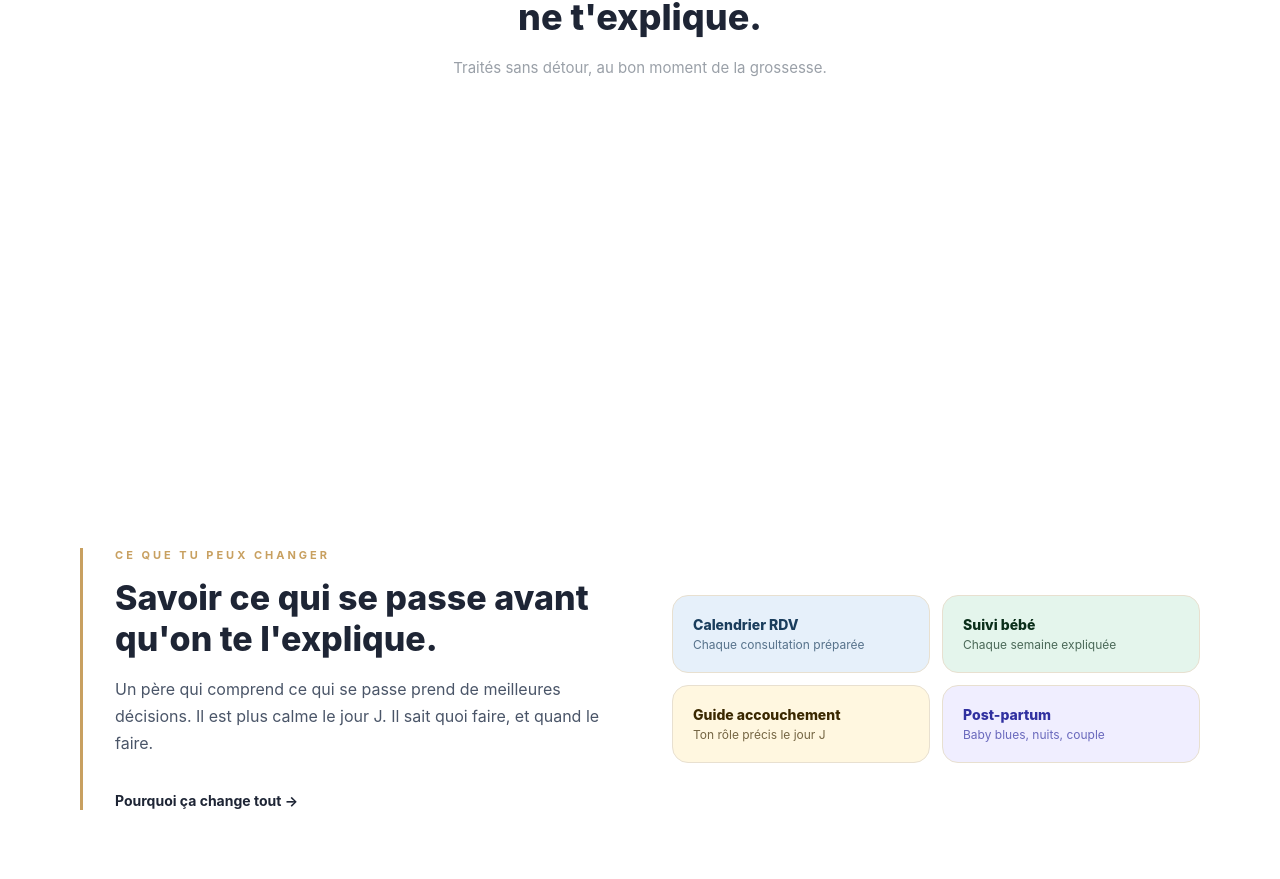
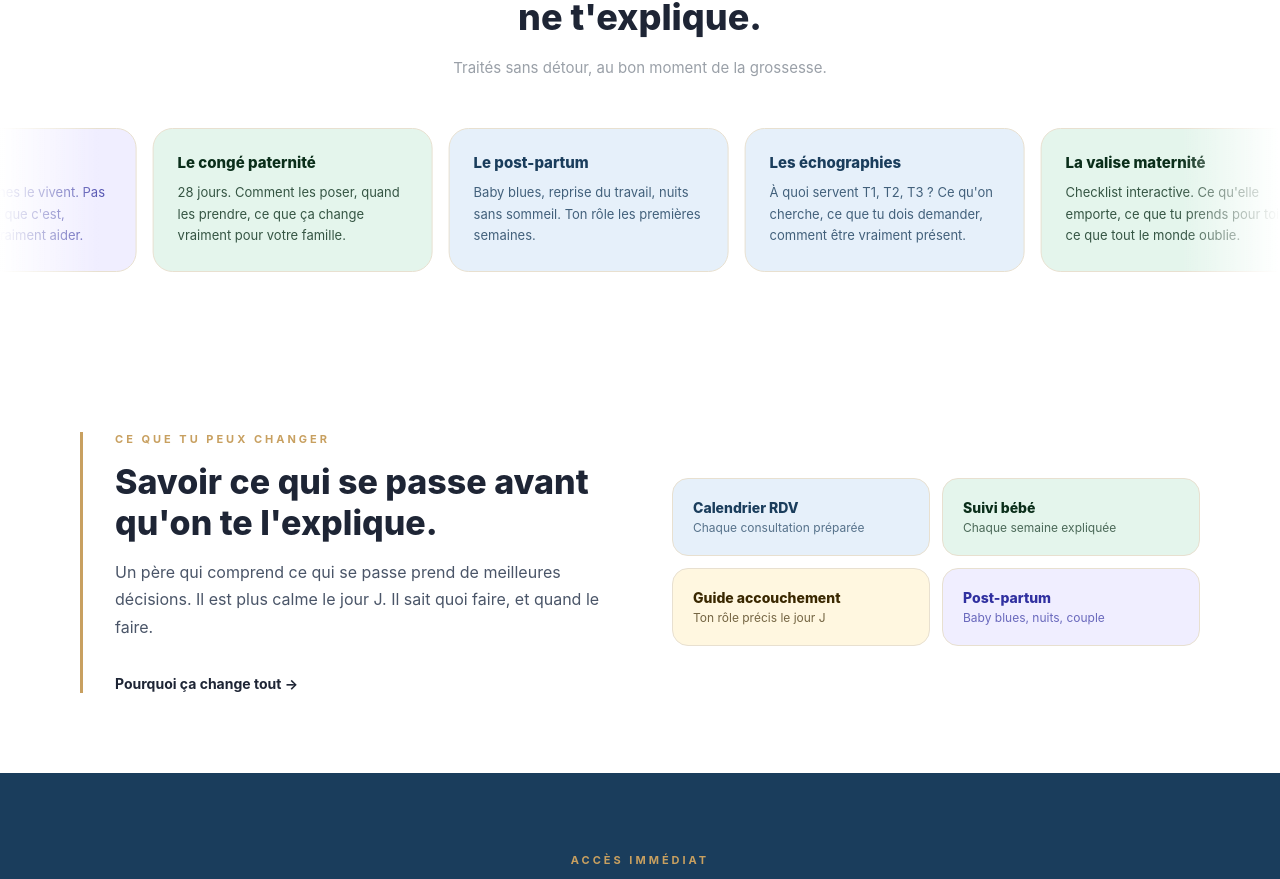
Before and after one commit to Julproject/dadup, a Next.js app: page / in a window 1280 px wide. Shown: the part 1379-2258 px from the top of the page. Built offline with nearby package versions, Linux system fonts and the light colour scheme.

Commit message:
Update page.tsx

```diff
--- a/app/page.tsx
+++ b/app/page.tsx
@@ -186,7 +186,7 @@ export default function Home() {
         </div>
       </section>
 
-      {/* CE QUE PERSONNE NE T'EXPLIQUE — CARROUSEL 3D */}
+      {/* CE QUE PERSONNE NE T'EXPLIQUE — DÉFILEMENT AUTO */}
       <section style={{padding:'80px 0', background:C.white, overflow:'hidden'}}>
         <div style={{textAlign:'center', marginBottom:'48px', padding:'0 40px'}}>
           <p style={{color:C.blue, fontSize:'11px', fontWeight:700, letterSpacing:'3px', textTransform:'uppercase' as const, margin:'0 0 16px'}}>Les sujets traités</p>
@@ -194,43 +194,37 @@ export default function Home() {
           <p style={{color:C.textLight, fontSize:'15px', margin:'0 auto', maxWidth:'480px', lineHeight:1.7}}>Traités sans détour, au bon moment de la grossesse.</p>
         </div>
         <style>{`
-          .c3d-scene { position:relative; height:260px; display:flex; align-items:center; justify-content:center; overflow:hidden; }
-          .c3d-scene::before, .c3d-scene::after { content:''; position:absolute; top:0; bottom:0; width:140px; z-index:3; pointer-events:none; }
-          .c3d-scene::before { left:0; background:linear-gradient(to right, #ffffff 40%, transparent); }
-          .c3d-scene::after { right:0; background:linear-gradient(to left, #ffffff 40%, transparent); }
-          .c3d-card { position:absolute; border-radius:20px; padding:24px; border:1px solid rgba(0,0,0,0.06); transition:all 0.5s cubic-bezier(0.4,0,0.2,1); }
+          @keyframes scrollLeft { 0%{transform:translateX(0)} 100%{transform:translateX(-50%)} }
+          .auto-track { display:flex; gap:16px; width:max-content; animation:scrollLeft 22s linear infinite; }
+          .auto-track:hover { animation-play-state:paused; }
+          .auto-wrap { overflow:hidden; position:relative; }
+          .auto-wrap::before { content:''; position:absolute; left:0; top:0; bottom:0; width:100px; background:linear-gradient(to right,#fff,transparent); z-index:2; pointer-events:none; }
+          .auto-wrap::after { content:''; position:absolute; right:0; top:0; bottom:0; width:100px; background:linear-gradient(to left,#fff,transparent); z-index:2; pointer-events:none; }
+          .auto-card { flex:0 0 280px; border-radius:20px; padding:24px; border:1px solid #e8e0d0; }
         `}</style>
-        <div className="c3d-scene" id="c3d-scene"></div>
-        <script dangerouslySetInnerHTML={{__html: `
-          (function() {
-            var cards = [
-              {titre:"Les échographies", desc:"À quoi servent T1, T2, T3 ? Ce qu\'on cherche, comment être vraiment présent.", bg:"#E6F0FA", color:"#1A3D5C"},
-              {titre:"La valise maternité", desc:"Checklist interactive. Ce qu\'elle emporte, ce que tu prends pour toi.", bg:"#E4F5EC", color:"#0A2E1A"},
-              {titre:"L\'accouchement", desc:"La règle 5-1-1. Quand partir. Ton rôle en salle de naissance.", bg:"#FFF7E0", color:"#3A2800"},
-              {titre:"Le baby blues", desc:"50 à 80% des femmes le vivent. Ce que c\'est, comment tu peux vraiment aider.", bg:"#F0EEFF", color:"#3030A0"},
-              {titre:"Le congé paternité", desc:"28 jours. Comment les poser, ce que ça change vraiment pour votre famille.", bg:"#E4F5EC", color:"#0A2E1A"},
-              {titre:"Le post-partum", desc:"Baby blues, nuits sans sommeil. Ton rôle les premières semaines.", bg:"#E6F0FA", color:"#1A3D5C"},
-            ];
-            var current = 0;
-            var scene = document.getElementById(\'c3d-scene\');
-            function render() {
-              scene.innerHTML = \'\';
-              var positions = [-1, 0, 1];
-              positions.forEach(function(pos, i) {
-                var idx = (current + i) % cards.length;
-                var card = cards[idx];
-                var isCenter = pos === 0;
-                var div = document.createElement(\'div\');
-                div.className = \'c3d-card\';
-                div.style.cssText = \'width:\' + (isCenter ? \'280\' : \'220\') + \'px;background:\' + card.bg + \';transform:translateX(\' + (pos * 270) + \'px) scale(\' + (isCenter ? 1 : 0.72) + \');opacity:\' + (isCenter ? 1 : 0.6) + \';z-index:\' + (isCenter ? 2 : 1) + \';box-shadow:\' + (isCenter ? \'0 12px 40px rgba(0,0,0,0.12)\' : \'0 4px 16px rgba(0,0,0,0.06)\') + \';\';
-                div.innerHTML = \'<p style="color:\' + card.color + \';font-size:\' + (isCenter ? 16 : 13) + \'px;font-weight:800;margin:0 0 8px">\' + card.titre + \'</p><p style="color:\' + card.color + \';font-size:\' + (isCenter ? 13 : 11) + \'px;line-height:1.6;margin:0;opacity:0.8">\' + card.desc + \'</p>\';
-                scene.appendChild(div);
-              });
-            }
-            render();
-            setInterval(function() { current = (current + 1) % cards.length; render(); }, 2500);
-          })();
-        `}} />
+        <div className="auto-wrap">
+          <div className="auto-track">
+            {[
+              {titre:"Les échographies", desc:"À quoi servent T1, T2, T3 ? Ce qu'on cherche, ce que tu dois demander, comment être vraiment présent.", bg:C.bluePale, color:C.blueDark},
+              {titre:"La valise maternité", desc:"Checklist interactive. Ce qu'elle emporte, ce que tu prends pour toi, ce que tout le monde oublie.", bg:'#E4F5EC', color:'#0A2E1A'},
+              {titre:"L'accouchement", desc:"La règle 5-1-1. Quand partir. Ce que tu fais en salle de naissance. Péri ou pas.", bg:'#FFF7E0', color:'#3A2800'},
+              {titre:"Le baby blues", desc:"50 à 80% des femmes le vivent. Pas une dépression. Ce que c'est, comment tu peux vraiment aider.", bg:'#F0EEFF', color:'#3030A0'},
+              {titre:"Le congé paternité", desc:"28 jours. Comment les poser, quand les prendre, ce que ça change vraiment pour votre famille.", bg:'#E4F5EC', color:'#0A2E1A'},
+              {titre:"Le post-partum", desc:"Baby blues, reprise du travail, nuits sans sommeil. Ton rôle les premières semaines.", bg:C.bluePale, color:C.blueDark},
+              {titre:"Les échographies", desc:"À quoi servent T1, T2, T3 ? Ce qu'on cherche, ce que tu dois demander, comment être vraiment présent.", bg:C.bluePale, color:C.blueDark},
+              {titre:"La valise maternité", desc:"Checklist interactive. Ce qu'elle emporte, ce que tu prends pour toi, ce que tout le monde oublie.", bg:'#E4F5EC', color:'#0A2E1A'},
+              {titre:"L'accouchement", desc:"La règle 5-1-1. Quand partir. Ce que tu fais en salle de naissance. Péri ou pas.", bg:'#FFF7E0', color:'#3A2800'},
+              {titre:"Le baby blues", desc:"50 à 80% des femmes le vivent. Pas une dépression. Ce que c'est, comment tu peux vraiment aider.", bg:'#F0EEFF', color:'#3030A0'},
+              {titre:"Le congé paternité", desc:"28 jours. Comment les poser, quand les prendre, ce que ça change vraiment pour votre famille.", bg:'#E4F5EC', color:'#0A2E1A'},
+              {titre:"Le post-partum", desc:"Baby blues, reprise du travail, nuits sans sommeil. Ton rôle les premières semaines.", bg:C.bluePale, color:C.blueDark},
+            ].map((item, i) => (
+              <div key={i} className="auto-card" style={{background:item.bg}}>
+                <p style={{color:item.color, fontSize:'15px', fontWeight:800, margin:'0 0 10px'}}>{item.titre}</p>
+                <p style={{color:item.color, fontSize:'13px', lineHeight:1.65, margin:0, opacity:0.8}}>{item.desc}</p>
+              </div>
+            ))}
+          </div>
+        </div>
       </section>
 
       {/* SAVOIR AVANT */}
```
